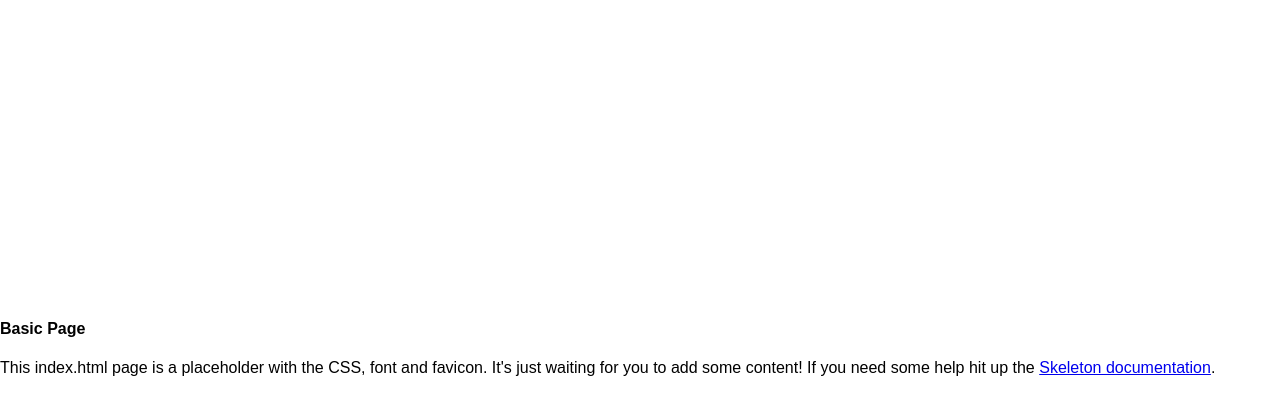
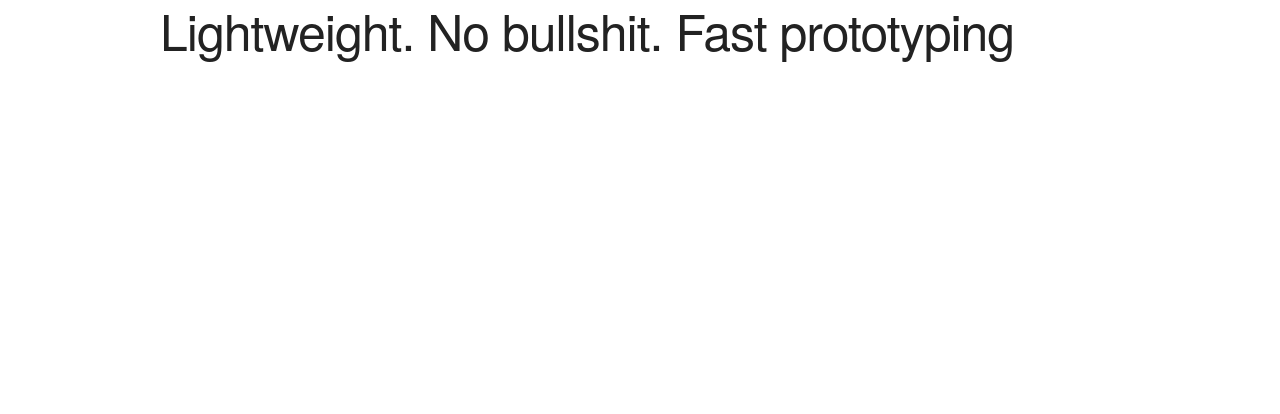
Before and after one commit to rosalesnikho/PenroseCSS, a website: page index.html in a window 1280 px wide. Drawn offline with Linux system fonts and the light colour scheme; files that its build step writes are made by us from their sources.

Commit message:
Initiated HTML files for PenroseCSS Website

```diff
--- a/index.html
+++ b/index.html
@@ -1,46 +1,32 @@
-<!DOCTYPE html>
+<!doctype html>
 <html lang="en">
 <head>
-
-  <!-- Basic Page Needs
-  –––––––––––––––––––––––––––––––––––––––––––––––––– -->
-  <meta charset="utf-8">
-  <title>Your page title here :)</title>
-  <meta name="description" content="">
-  <meta name="author" content="">
-
-  <!-- Mobile Specific Metas
-  –––––––––––––––––––––––––––––––––––––––––––––––––– -->
-  <meta name="viewport" content="width=device-width, initial-scale=1">
-
-  <!-- FONT
-  –––––––––––––––––––––––––––––––––––––––––––––––––– -->
-  <link href="//fonts.googleapis.com/css?family=Raleway:400,300,600" rel="stylesheet" type="text/css">
-
-  <!-- CSS
-  –––––––––––––––––––––––––––––––––––––––––––––––––– -->
-  <link rel="stylesheet" href="css/normalize.css">
-  <link rel="stylesheet" href="css/skeleton.css">
-
-  <!-- Favicon
-  –––––––––––––––––––––––––––––––––––––––––––––––––– -->
-  <link rel="icon" type="image/png" href="images/favicon.png">
-
+    <meta charset="UTF-8">
+    <meta name="viewport"
+          content="width=device-width, user-scalable=no, initial-scale=1.0, maximum-scale=1.0, minimum-scale=1.0">
+    <meta http-equiv="X-UA-Compatible" content="ie=edge">
+    <link rel="stylesheet" href="css/normalize.css">
+    <link rel="stylesheet" href="css/penrose.css">
+    <link rel="stylesheet" href="css/style.css">
+    <title>PenroseCSS</title>
 </head>
 <body>
+<header>
 
-  <!-- Primary Page Layout
-  –––––––––––––––––––––––––––––––––––––––––––––––––– -->
-  <div class="container">
-    <div class="row">
-      <div class="one-half column" style="margin-top: 25%">
-        <h4>Basic Page</h4>
-        <p>This index.html page is a placeholder with the CSS, font and favicon. It's just waiting for you to add some content! If you need some help hit up the <a href="http://www.getskeleton.com">Skeleton documentation</a>.</p>
-      </div>
-    </div>
-  </div>
+</header>
+<main class="container">
+    <h1>Lightweight. No bullshit. Fast prototyping</h1>
 
-<!-- End Document
-  –––––––––––––––––––––––––––––––––––––––––––––––––– -->
+    <!--    Grid Example -->
+
+</main>
+
+<footer>
+
+</footer>
+<script>
+
+</script>
+
 </body>
 </html>
```
Also changed, not shown: css/style.css (added).
